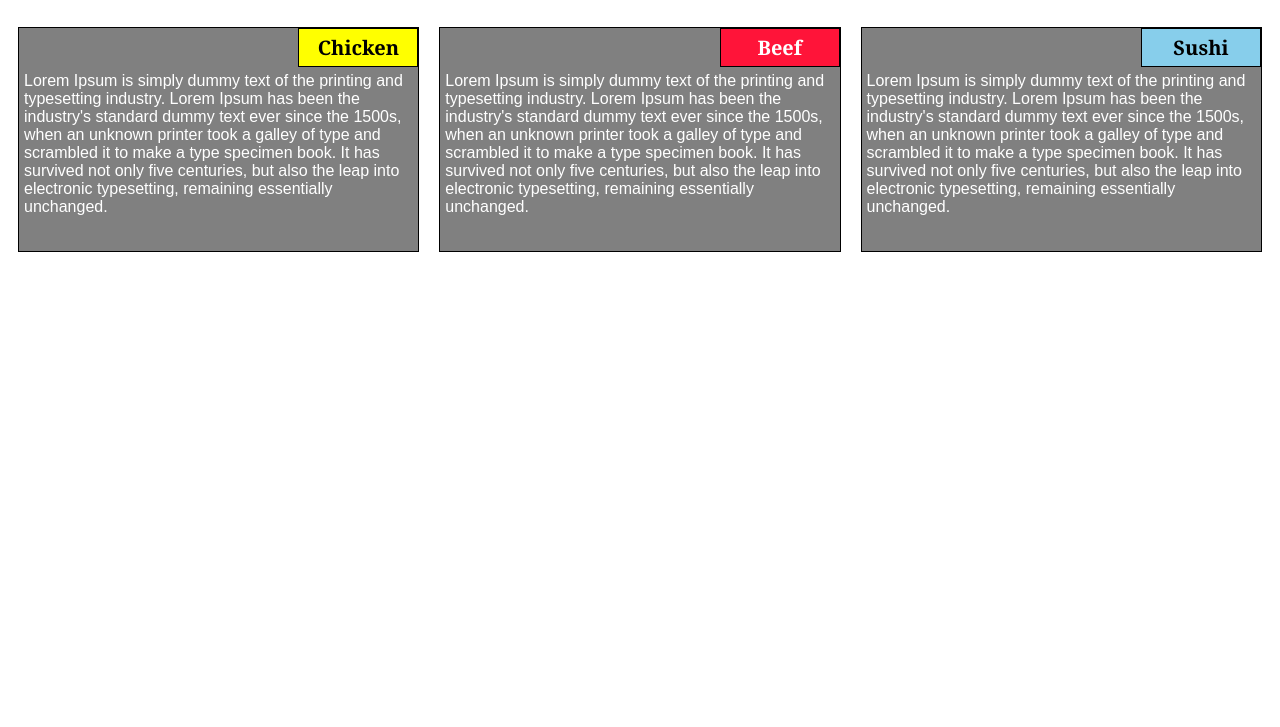
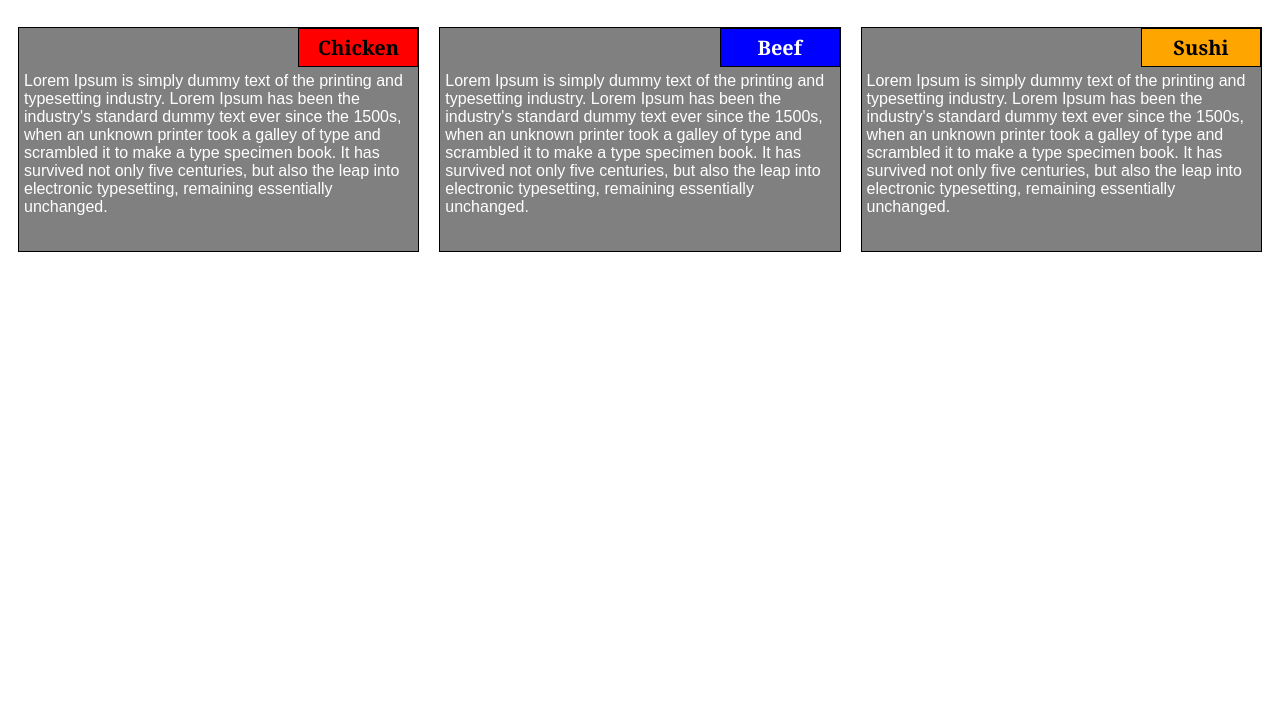
Before and after one commit to Roland-coder/nebaroland.github.io, a plain HTML site: page index.html in a window 1280 px wide. Shown: the part 73-800 px from the top of the page. Drawn offline with Linux system fonts and the light colour scheme.

Commit message:
Coursera assignment

```diff
--- a/style.css
+++ b/style.css
@@ -44,7 +44,7 @@ font-size: 125%;
 margin-bottom: 0;
 margin-top: 0;
 padding: 5px;
-background-color: #FF1439;
+background-color: blue;
 }
 
 #chicken {
@@ -59,7 +59,7 @@ color: black;
 margin-bottom: 0;
 margin-top: 0;
 padding: 5px;
-background-color: #FFFF00;
+background-color: red;
 
 }
 #sushi {
@@ -72,7 +72,7 @@ font-weight: bold;
 font-size: 125%;
 margin-bottom: 0;
 margin-top: 0;
-background-color: skyblue;
+background-color: orange;
 color: black;
 padding: 5px;
 }
```
